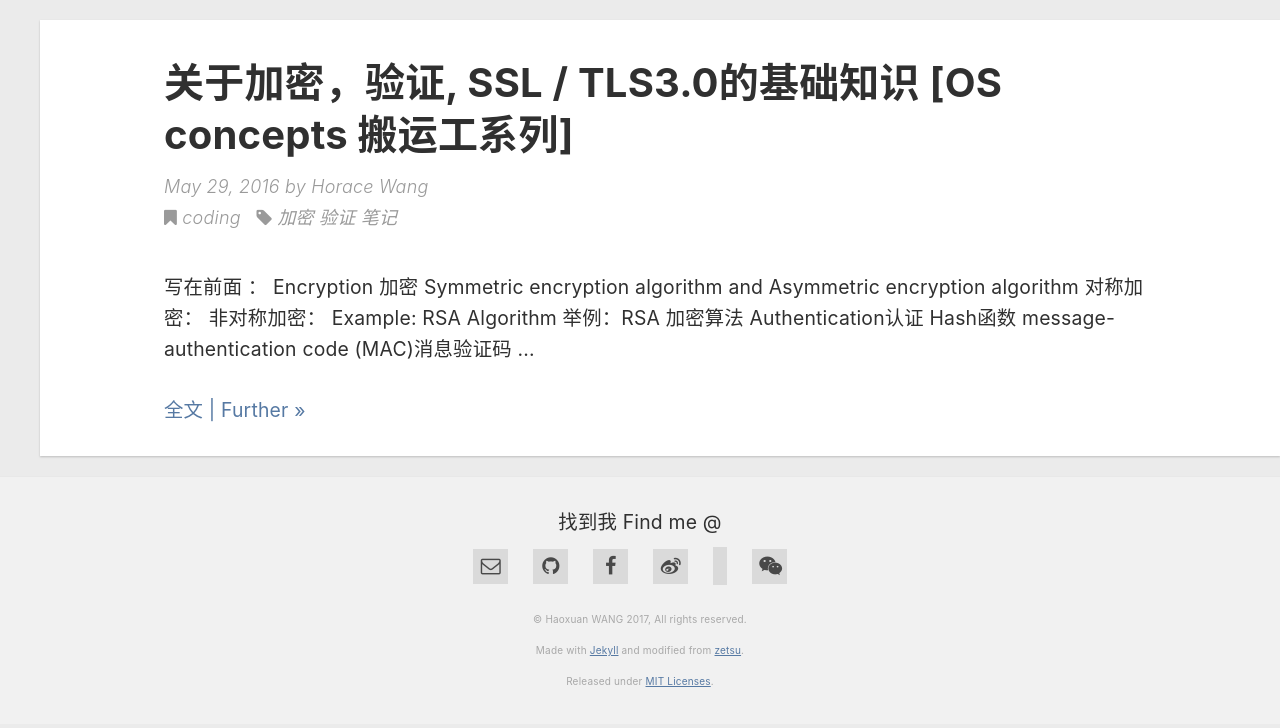
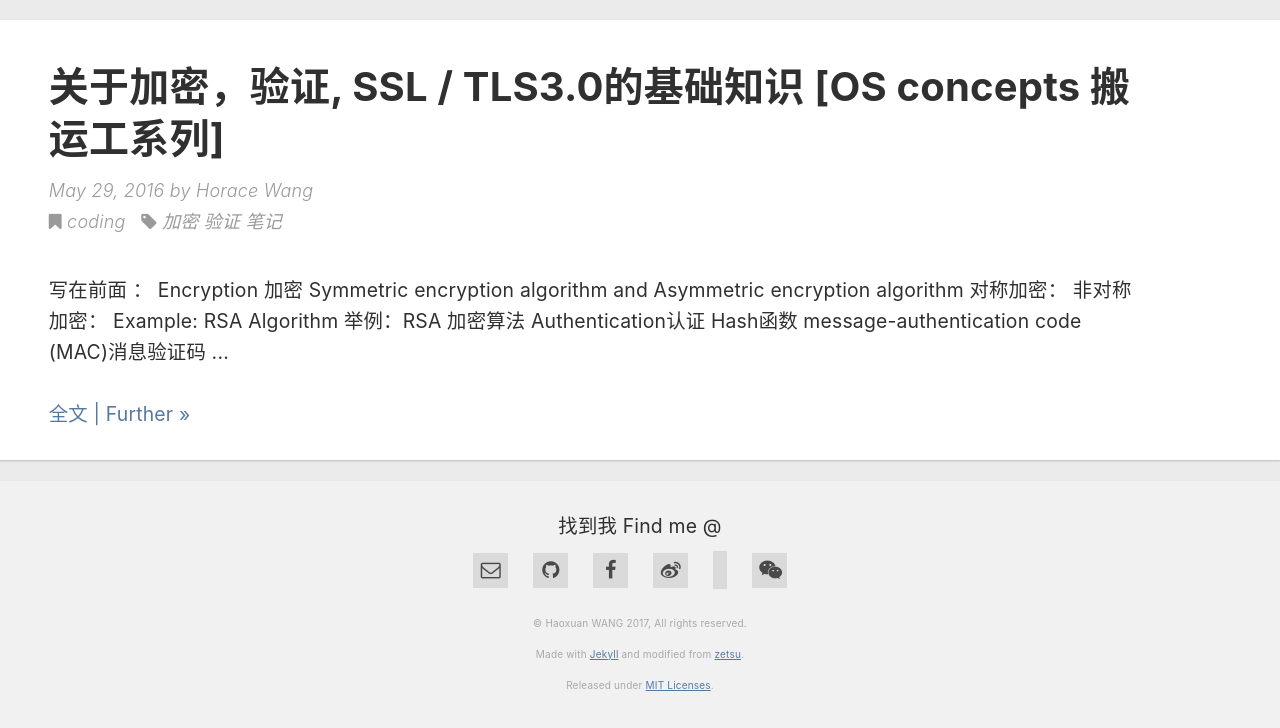
Before and after one commit to billweasley/billweasley.github.io, a Jekyll site: the page built from category/coding.html, in a window 1280 px wide. Shown: the part 774-1502 px from the top of the page. Built offline with Jekyll 4.4.1, drawn with Linux system fonts in a browser that asks for light colours; nearby versions of some CDN libraries; a style sheet for code colours, icons or effects is not loaded.

Commit message:
Update category.html

```diff
--- a/_includes/category.html
+++ b/_includes/category.html
@@ -12,7 +12,7 @@ $(function(){
 });
 </script>
 <!--<h1 class="txt-center category_title"> {{ page.title }} </h1>-->
-<ul class="post-list"id="pag-itemContainer" style="list-style:none;" >
+<ul class="post-list"id="pag-itemContainer" style="list-style:none;margin-left: -10%;" >
 {% for catagory in site.categories %}
  {% if catagory[0] == page.categories %}
    {% assign counter = 0 %}
```
